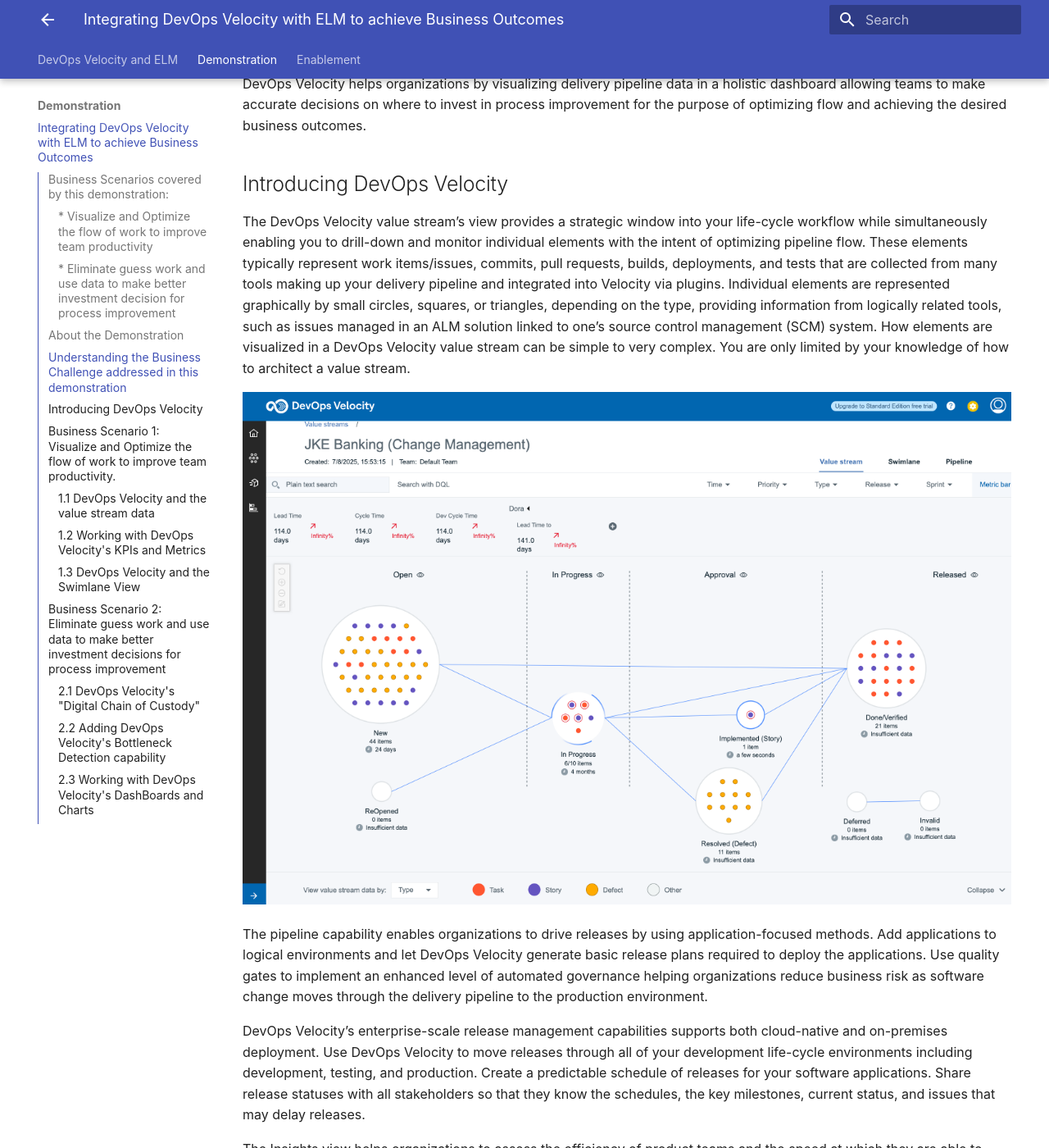
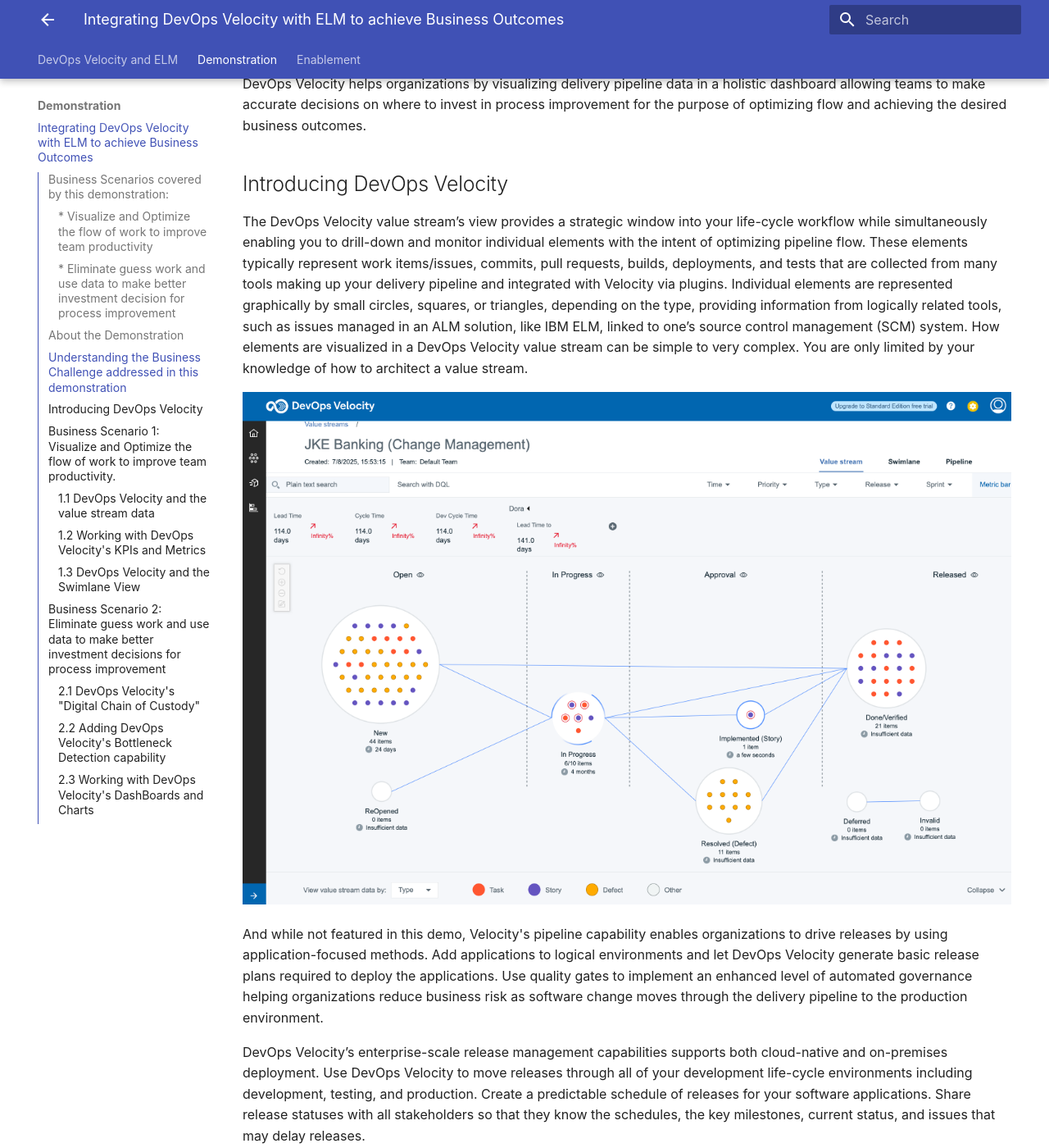
Before and after one commit to DevOpsAutomationLabs/ELM_Velocity, an MkDocs documentation site: the page built from docs/demonstration/index.md, in a window 1280 px wide and 1400 px high, scrolled down 3043 px. Shown: the whole window at 82% size. Built offline with MkDocs 1.6.1 and Material for MkDocs 9.7.7, drawn with Linux system fonts in a browser that asks for light colours; some of the changed text lies outside the part shown.

Commit message:
Update index.md

```diff
--- a/docs/demonstration/index.md
+++ b/docs/demonstration/index.md
@@ -51,11 +51,11 @@
 
 ## Introducing DevOps Velocity
 
-The DevOps Velocity value stream’s view provides a strategic window into your life-cycle workflow while simultaneously enabling you to drill-down and monitor individual elements with the intent of optimizing pipeline flow. These elements typically represent work items/issues, commits, pull requests, builds, deployments, and tests that are collected from many tools making up your delivery pipeline and integrated into Velocity via plugins. Individual elements are represented graphically by small circles, squares, or triangles, depending on the type, providing information from logically related tools, such as issues managed in an ALM solution linked to one’s source control management (SCM) system. How elements are visualized in a DevOps Velocity value stream can be simple to very complex. You are only limited by your knowledge of how to architect a value stream.
+The DevOps Velocity value stream’s view provides a strategic window into your life-cycle workflow while simultaneously enabling you to drill-down and monitor individual elements with the intent of optimizing pipeline flow. These elements typically represent work items/issues, commits, pull requests, builds, deployments, and tests that are collected from many tools making up your delivery pipeline and integrated with Velocity via plugins. Individual elements are represented graphically by small circles, squares, or triangles, depending on the type, providing information from logically related tools, such as issues managed in an ALM solution, like IBM ELM, linked to one’s source control management (SCM) system. How elements are visualized in a DevOps Velocity value stream can be simple to very complex. You are only limited by your knowledge of how to architect a value stream.
 
 ![Velocity Value Stream screenshot](media/velocity_overview.png)
 
-The pipeline capability enables organizations to drive releases by using application-focused methods. Add applications to logical environments and let DevOps Velocity generate basic release plans required to deploy the applications. Use quality gates to implement an enhanced level of automated governance helping organizations reduce business risk as software change moves through the delivery pipeline to the production environment.
+And while not featured in this demo, Velocity's pipeline capability enables organizations to drive releases by using application-focused methods. Add applications to logical environments and let DevOps Velocity generate basic release plans required to deploy the applications. Use quality gates to implement an enhanced level of automated governance helping organizations reduce business risk as software change moves through the delivery pipeline to the production environment.
 
 DevOps Velocity’s enterprise-scale release management capabilities supports both cloud-native and on-premises deployment. Use DevOps Velocity to move releases through all of your development life-cycle environments including development, testing, and production. Create a predictable schedule of releases for your software applications. Share release statuses with all stakeholders so that they know the schedules, the key milestones, current status, and issues that may delay releases.
 
@@ -69,7 +69,7 @@
 
 ### 1.1 DevOps Velocity and the value stream data
 
-The value stream for this demo is architected to align with ELM's workflow including the phases and stages making up the software delivery pipeline. And through the integration between DevOps Velocity and ELM, DevOps Velocity tracks the number of work items and average time a work item spends in each one of the stages defined in the ELM workflow. It is DevOps Velocity's ability to present this type of information in a single control plane which allows teams to focus on where improvement is required instead of wasting time trying to determine which stage in the software delivery pipeline is the slowest point.
+The value stream for this demo is architected to align with ELM's default workflow including the phases and stages making up the software delivery pipeline. And through the integration between DevOps Velocity and ELM, DevOps Velocity tracks the number of work items and average time a work item spends in each one of the stages defined in the ELM workflow. It is DevOps Velocity's ability to present this type of information in a single control plane which allows teams to focus on where improvement is required instead of wasting time trying to determine which stage in the software delivery pipeline is the slowest point.
 
 | **Step** | <div style="width:250px">**Details**</div>  | **Additional Information** |
 |:-------------:|:------------- |:------------- |
@@ -79,10 +79,10 @@
 | 4 | Select the "JKE Banking Demo (Change Management)" value stream from the list of available value streams. | <img src="media/d1_4.png" alt="d1_4" style="width:75%; height:auto;"> |
 | 5 | Click on the "Legend" link located on the sub navigation bar (top RHS of browser window). | <img src="media/d1_5.png" alt="d1_5" style="width:100%; height:auto;"> |
 | 6 | Notice the outlines around the "In Progress" and "Implemented" stages differ. <br/><br/> Referring to the Legend pop up window, the In Progress is showing as slow and would be a location in the delivery pipeline to investigate further. Implemented stage is showing as fast and not the main target of further investigation. | <img src="media/d1_6.png" alt="d1_6" style="width:50%; height:auto;"> |
-| 7 | Focusing on the "In Progress" stage and looking below the stage circle, one can see that on average a work item stays in the In Progress stage for 4 months. | <img src="media/d1_7.png" alt="d1_7" style="width:30%; height:auto;"> |
+| 7 | Focusing on the "In Progress" stage and looking below the stage circle, one can quickly see the average amount of time a work item stays in the In Progress stage. | <img src="media/d1_7.png" alt="d1_7" style="width:30%; height:auto;"> |
 | 8 | Above the average time a work item is a Work in Progress (WIP) limit. Notice that the WIP limit is set at 5 work items where an alert has been triggered because there are 6 work items in the In Progress stage. | <img src="media/d1_8.png" alt="d1_8" style="width:30%; height:auto;"> |
 | **NOTE:** | WIP measures the number of active work items which are still a work in progress. The rule of thumb for setting a WIP limit is to use the total number of people who execute in a particular pipeline stage + 1. When the WIP limit has been exceeded (indicated by the red font color), it typically means that people have too many work items in flight and are wasting time switching context as they move to working between one work item and another. It is also well documented that the average time wasted as a person shifts from working on one thing to another is approximately 45 minutes each time they change focus. Teams are more efficient when they focus on one work item at a time instead of juggling multiple assignements simultaneously. |   |
-| 9 | Click on one of the "DOTS" in the In Progress stage which has a red circle around it. A red cirlce indicates that a work item has been in a stage longer than the average time. In this case, longer than 4 months. | <img src="media/d1_9.png" alt="d1_9" style="width:30%; height:auto;"> |
+| 9 | Click on one of the "DOTS" in the In Progress stage which has a red circle around it. A red cirlce indicates that a work item has been in a stage longer than the average time. | <img src="media/d1_9.png" alt="d1_9" style="width:30%; height:auto;"> |
 | 10 | The work item card provides more detail about the specific work item, including and an audit trail, providing information to help in getting that work item moving forward in the delivery pipeline. DevOps Velocity's Wait State alert identify work items that are taking too long keeping them top of mind. Close the work item details by clicking the "X" top right of the work item card. | <img src="media/d1_10.png" alt="d1_10" style="width:50%; height:auto;"> |
 | **HINT:** | Returning to the Legend, notice that DevOps Velocity also track Commits and Pull Requests as well as Work Items - story, defect or task. | <img src="media/d1_11.png" alt="d1_11" style="width:50%; height:auto;"> |
 | 11 | Close the Legend pop up window by clicking the "X" in the Legend pop up window. | <img src="media/d1_12.png" alt="d1_12" style="width:50%; height:auto;"> |
```
